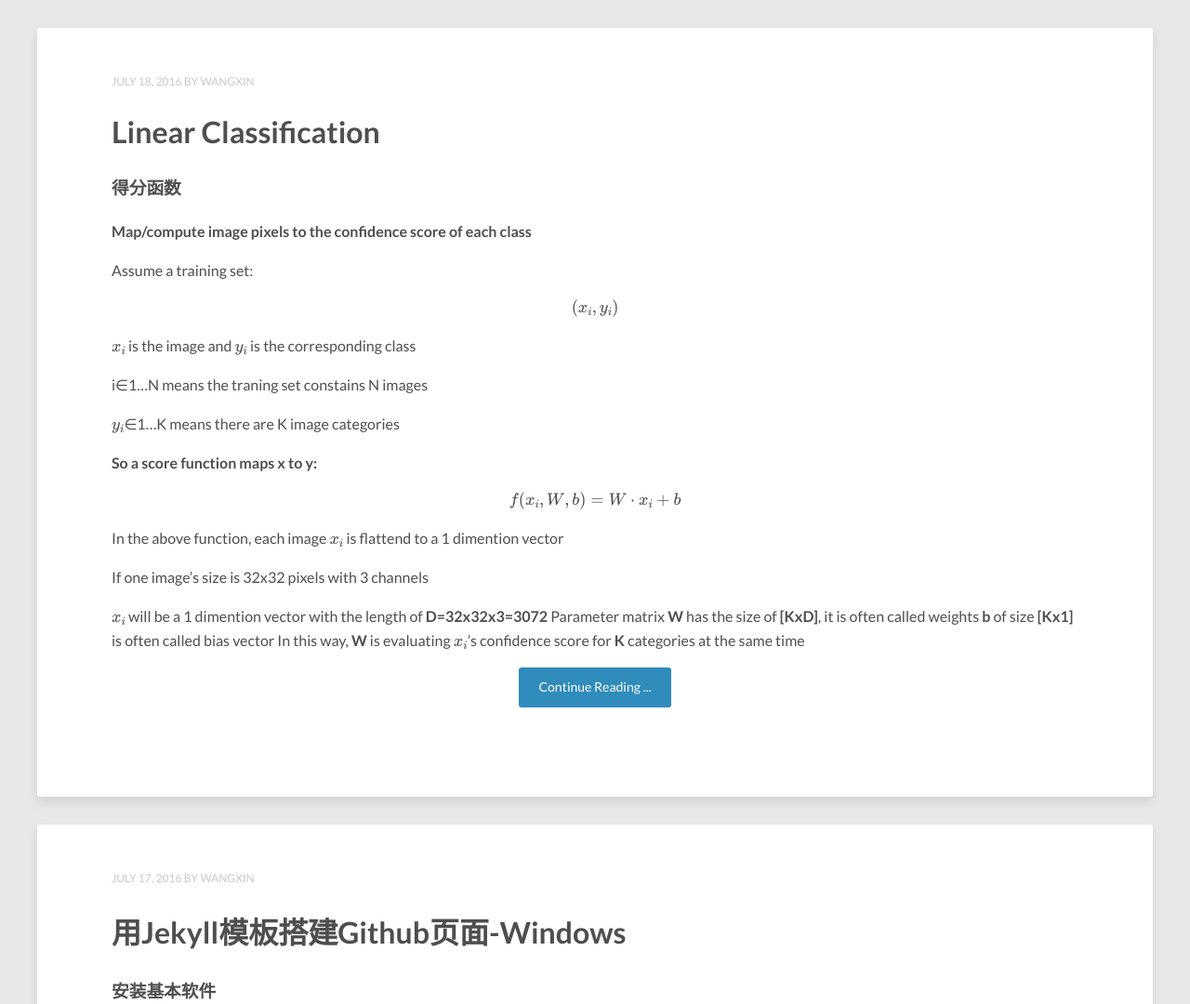
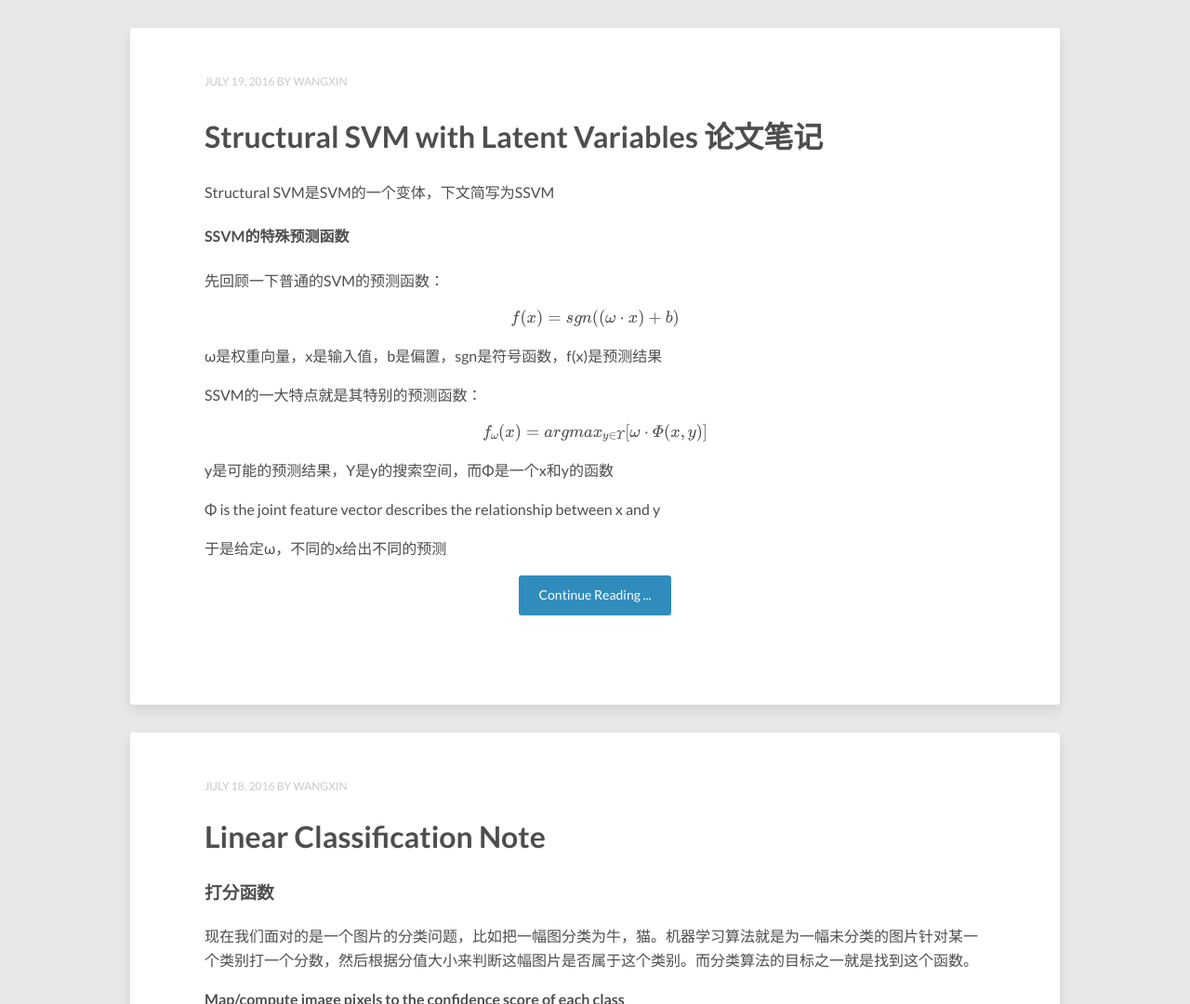
Before and after one commit to einsteinliu/einsteinliu.github.io, a Jekyll site: the page built from index.html, in a window 1280 px wide and 1400 px high. Shown: the part 320-1400 px from the top of the window at 93% size. Built offline with Jekyll 4.4.1, drawn with Linux system fonts in a browser that asks for light colours; nearby versions of some CDN libraries; formulas are drawn with MathJax 3; the list of posts is cut into pages by our own code; comment, search, counter and statistics services are not loaded; some of the changed text lies outside the part shown.

Commit message:
new post added

```diff
--- a/_includes/scripts.html
+++ b/_includes/scripts.html
@@ -5,7 +5,7 @@
 <script type="text/javascript">!function(d,s,id){var js,fjs=d.getElementsByTagName(s)[0],p=/^http:/.test(d.location)?'http':'https';if(!d.getElementById(id)){js=d.createElement(s);js.id=id;js.src=p+'://platform.twitter.com/widgets.js';fjs.parentNode.insertBefore(js,fjs);}}(document, 'script', 'twitter-wjs');</script>
 
 <!-- 多说评论框 start -->
-<div class="ds-thread" data-thread-key="{{ page.id }}" data-title="{{ page.title }}" data-url="127.0.0.1:4000/{{ page.url }}"></div>
+<!--<div class="ds-thread" data-thread-key="{{ page.id }}" data-title="{{ page.title }}" data-url="127.0.0.1:4000/{{ page.url }}"></div>-->
 <!-- 多说评论框 end -->
 <!-- 多说公共JS代码 start (一个网页只需插入一次) -->
 <script type="text/javascript">
--- a/_layouts/post.html
+++ b/_layouts/post.html
@@ -31,6 +31,7 @@
         {% if page.share != false %}{% include social-share.html %}{% endif %}
       </footer>
     </div><!-- /.entry-content -->
+	<div class="ds-thread" data-thread-key="{{ page.id }}" data-title="{{ page.title }}" data-url="127.0.0.1:4000/{{ page.url }}"></div>
     {% include author.html %}
     {% if page.comments != false and site.disqus_shortname %}<section id="disqus_thread"></section><!-- /#disqus_thread -->{% endif %}
     {% if site.related_posts.size > 0 %}{% include read-more.html %}{% endif %}
--- a/_posts/2016-07-17-change-template.md
+++ b/_posts/2016-07-17-change-template.md
@@ -306,3 +306,33 @@ Image credit's css setting:
 The values starts with $ are defined in:
 
 /_sass/_variables.scss
+
+
+
+### 插入数学公式
+
+
+官方教程，使用公式在head.html中插入以下代码段：
+{% highlight html %}
+{% raw %}
+<script type="text/javascript"
+        src="http://cdn.mathjax.org/mathjax/latest/MathJax.js?config=TeX-AMS-MML_HTMLorMML">
+</script>
+{% endraw %}
+{% endhighlight %}
+
+事实上这是不行的，因为安全问题，浏览器不会load http:// 的链接，所以使用以上代码的结果就是公式无法显示
+
+load的这个js脚本是一个MathJax.js文件，这个文件当然可以先存在本站，然后从本站加载。
+
+除了MathJax.js，这个脚本还会去/extensions/文件夹里找MathMenu.js和MathZoom.js文件。
+
+更容易的办法是在head中插入以下代码，可以绕过安全问题：
+
+{% highlight html %}
+{% raw %}
+<script type="text/javascript" async
+  src="//cdn.mathjax.org/mathjax/latest/MathJax.js?config=TeX-AMS-MML_HTMLorMML">
+</script>
+{% endraw %}
+{% endhighlight %}
--- a/_posts/2016-07-18-linear-svm.md
+++ b/_posts/2016-07-18-linear-svm.md
@@ -1,12 +1,14 @@
 ---
 layout: post
-title: Linear Classification
+title: Linear Classification Note
 description: "线性分类器笔记"
 tags: [线性分类器, 斯坦福大学课程笔记]
 categories: [Machine_Learning, Machine_Learning_Basic]
 ---
 
-### 得分函数
+### 打分函数
+
+现在我们面对的是一个图片的分类问题，比如把一幅图分类为牛，猫。机器学习算法就是为一幅未分类的图片针对某一个类别打一个分数，然后根据分值大小来判断这幅图片是否属于这个类别。而分类算法的目标之一就是找到这个函数。
 
 **Map/compute image pixels to the confidence score of each class**
 
--- /dev/null
+++ b/_posts/2016-07-19-StructuredSVM.md
@@ -0,0 +1,122 @@
+---
+layout: post
+title: Structural SVM with Latent Variables 论文笔记
+description: "Structural SVM论文笔记"
+tags: [线性分类器, 论文笔记, 机器学习, Optimization, SVM]
+categories: [Machine_Learning, Machine_Learning_Basic]
+---
+
+Structural SVM是SVM的一个变体，下文简写为SSVM
+
+#### SSVM的特殊预测函数
+
+先回顾一下普通的SVM的预测函数：
+
+$$f(x)=sgn((ω\cdot x)+b) $$
+
+ω是权重向量，x是输入值，b是偏置，sgn是符号函数，f(x)是预测结果
+
+SSVM的一大特点就是其特别的预测函数：
+
+$$f_ω (x)=argmax_{y∈Υ} [ω\cdot Φ(x,y)]$$
+
+y是可能的预测结果，Υ是y的搜索空间，而Φ是一个x和y的函数
+
+Φ is the joint feature vector describes the relationship between x and y
+
+于是给定ω，不同的x给出不同的预测
+
+<!-- more -->
+
+#### SSVM的特殊损失函数及其优化问题
+
+在优化过程中，对于普通的SVM，我们需要定义损失函数，一般的Hinge Loss损失函数形式为：
+
+$$[1−y_i (ω\cdot x_i+b)]_+$$
+
+而针对此损失函数的优化问题是：
+
+$$argmin_{(ω,b)}⁡\left\{ { \frac{1}{2}|ω|^2+C\sum_{i=1}^N[ 1−y_i (ω\cdot x_i+b)]_+}\right\} $$
+
+
+对于SSVM，损失函数更为复杂：
+
+论文中的风险函数亦即损失函数，损失函数是计算预测值和实际值差别的函数，是一个自定义的函数，表示如下：
+
+$$Δ(y,\hat{y})$$
+
+对于给定的特征$$x_i$$
+我们也可以认为对于$$x_i$$的预测值$$\hat{y_i}$$是ω的函数：
+
+$$\hat{y_i}(ω)=argmax_{y∈Υ} [ω\cdot Φ(x_i,y)]$$
+
+
+若针对自定义的损失函数，需要解决以下优化问题：
+
+$$argmin_{(ω,b)}⁡\left\{ { \frac{1}{2}|ω|^2+C\sum_{i=1}^NΔ(y_i,\hat{y_i} (ω))}\right\} $$
+
+不同于hinge loss函数的是，此处使用的损失函数
+
+$$Δ(y_i,\hat{y_i}(ω))$$
+
+对于变量ω是非凸的，故此问题不可解。
+
+为何非凸？因为$$\hat{y_i}(ω)$$十分复杂，他来自于一个离散空间$$Υ$$的搜索，不是任何可以用公示表达的凸函数。
+
+所以我们需要将此非凸优化问题转化为凸优化问题
+
+#### 将SSVM的非凸优化问题转化为凸优化问题
+
+考虑以下不等关系：
+
+$$Δ(y_i,\hat{y_i}(ω)) \leqslant Δ(y_i,\hat{y_i}(ω)) + ω\cdot Φ(x_i,\hat{y_i}(ω))-ω\cdot Φ(x_i,y_i)$$
+
+
+因为对于确定的$$x_i$$ 和ω：
+
+$$ω\cdot Φ(x_i,\hat{y_i}(ω))$$是最大值，故
+
+$$ω\cdot Φ(x_i,\hat{y_i}(ω))−ω\cdot Φ(x_i,y_i)$$必然大于等于0
+
+
+进一步的：
+
+$$
+\begin{align*}
+& Δ(y_i,\hat{y_i}(ω))+ω\cdot Φ(x_i,\hat{y_i}(ω))−ω\cdot Φ(x_i,y_i)\\
+& \leqslant max_{y∈Υ}[Δ(y_i,y)+ω\cdot Φ(x_i,y) - ω\cdot Φ(x_i,y_i)]因左式中最后一项与y无关，故可移出max:\\
+& \leqslant max_{y∈Υ}[Δ(y_i,y)+ω\cdot Φ(x_i,y)] - ω\cdot Φ(x_i,y_i)\\
+\end{align*}
+$$
+
+于是：
+
+$$Δ(y_i,\hat{y_i}(ω))\leqslant max_{y∈Υ}[Δ(y_i,y)+ω\cdot Φ(x_i,y)] - ω\cdot Φ(x_i,y_i)$$
+
+以上即为论文中的转化过程
+
+关键部分，损失函数变为：
+
+$$max_{y∈Υ}[Δ(y_i,y)+ω\cdot Φ(x_i,y)] - ω\cdot Φ(x_i,y_i)$$
+
+这是一个对于变量ω的凸函数，因为有定理：
+
+**凸函数的上界也是凸函数**
+
+对于y的取值空间$Υ$，每一个y都对应了一个凸函数$$ω\cdot Φ(x_i,y)$$
+
+所有这些凸函数的上界也是凸函数，而对于ω而言，第一项$$Δ(y_i,y)$$是常量
+
+所以对于ω而言，此损失函数为凸函数
+
+又**因为凸函数的和也是凸函数**，于是转化之后的问题：
+
+$$argmin_{(ω,b)}⁡\left\{ { \frac{1}{2}|ω|^2+C\sum_{i=1}^N (\,  max_{y∈Υ}[Δ(y_i,y)+ω\cdot Φ(x_i,y)] - ω\cdot Φ(x_i,y_i)} )\, \right\} $$
+
+就成了一个凸优化问题
+
+论文的后半部分，解决带Latent Variable的SSVM问题，使用的是相同的思路
+
+论文链接：
+
+[Learning Structural SVMs with Latent Variables](http://www.cs.cornell.edu/~cnyu/papers/siso_workshop.pdf)
--- a/_sass/_page.scss
+++ b/_sass/_page.scss
@@ -17,7 +17,7 @@ body {
 			padding: 20px 30px;
 		}
 		@media #{$large} {
-			max-width: 800px;
+			max-width: 1000px;
 			padding: 50px 80px;
 			margin: 0 auto 30px auto;
 		}
@@ -164,7 +164,7 @@ header .entry-meta {
 			padding: 20px 30px;
 		}
 		@media #{$large} {
-			max-width: 1200px;
+			max-width: 1000px;
 			margin: 50px auto 30px auto;
 			padding: 50px 80px;
 			> p:first-child {
@@ -184,7 +184,7 @@ header .entry-meta {
 			padding: 20px 30px;
 		}
 		@media #{$large} {
-			max-width: 800px;
+			max-width: 1000px;
 			padding: 50px 80px;
 			margin: 0 auto 30px auto;
 		}
@@ -244,7 +244,7 @@ header .entry-meta {
 		padding: 50px 40px 25px;
 	}
 	@media #{$large} {
-		max-width: 800px;
+		max-width: 900px;
 		padding: 50px 80px;
 		margin: 60px auto;
 	}
@@ -369,7 +369,7 @@ ul.social-buttons li a:active {
 			margin-right: 20px;
 		}
 		@media #{$large} {
-			max-width: 1200px;
+			max-width: 1000px;
 			margin-top: 50px;
 			margin-left: auto;
 			margin-right: auto;
```
